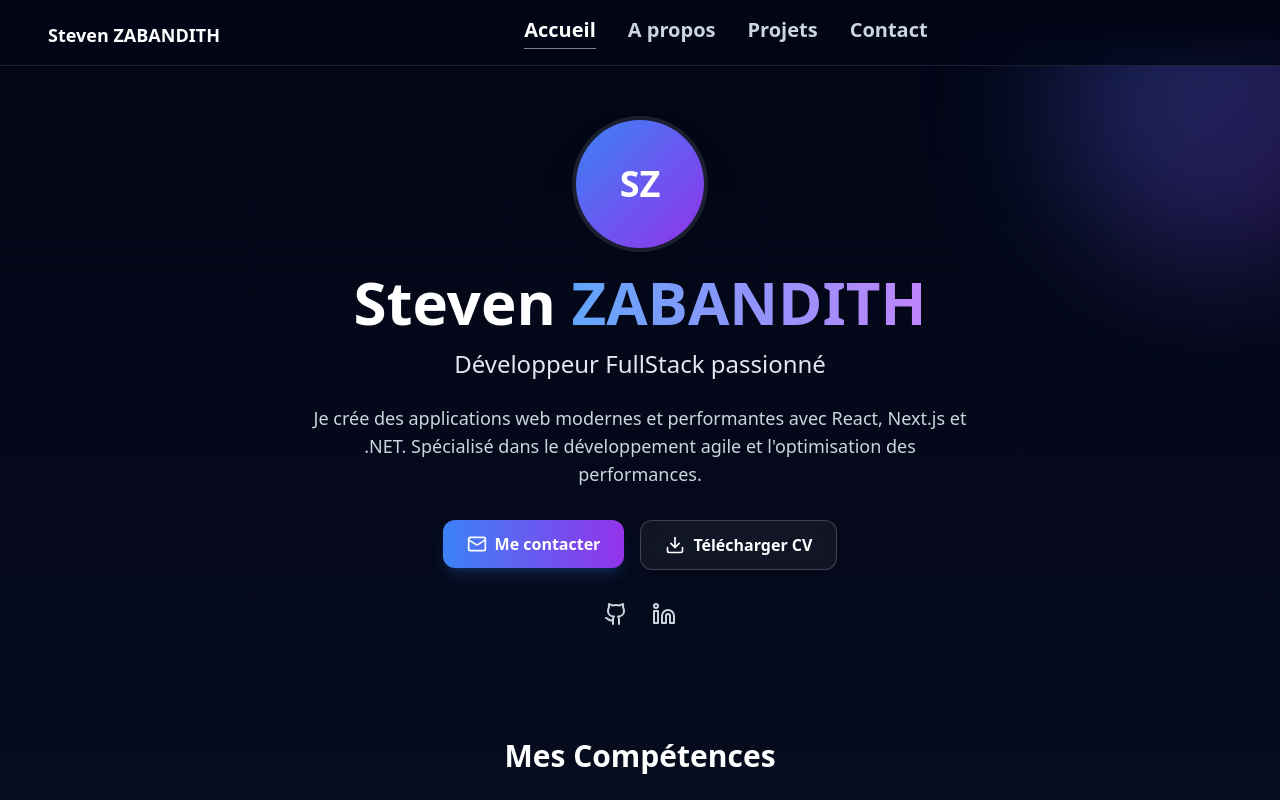
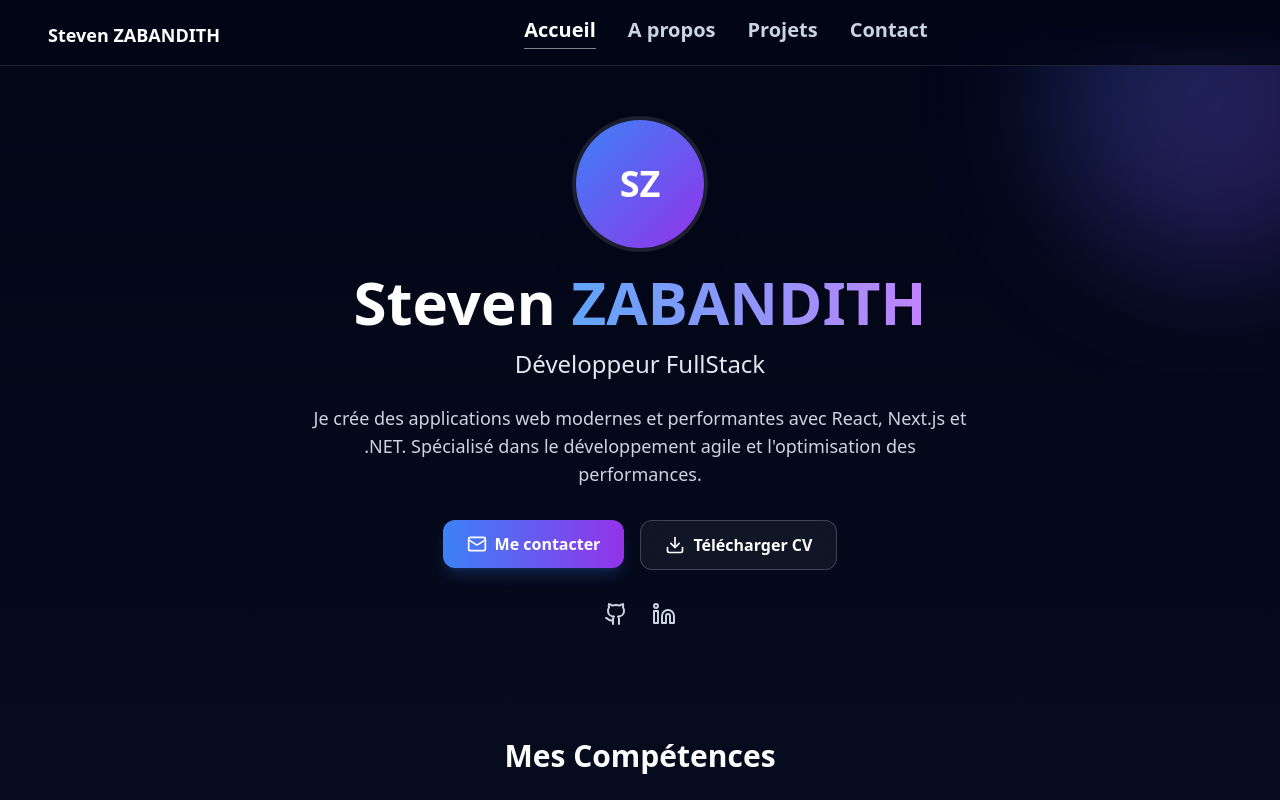
Before and after one commit to stevenzab/portfolio, a Next.js app: page / in a window 1280 px wide. Shown: the top 800 px of the page. Built offline with nearby package versions, Linux system fonts and the light colour scheme.

Commit message:
[FIX] simplify job description on HomePage for clarity

```diff
--- a/pages/index.tsx
+++ b/pages/index.tsx
@@ -187,7 +187,7 @@ const HomePage = () => {
               Steven <span className="bg-gradient-to-r from-blue-400 to-purple-400 bg-clip-text text-transparent">ZABANDITH</span>
             </h1>
             <p className="text-xl md:text-2xl text-slate-200 mb-6">
-              Développeur FullStack passionné
+              Développeur FullStack
             </p>
             <p className="text-lg text-slate-300 mb-8 max-w-2xl mx-auto">
               Je crée des applications web modernes et performantes avec React, Next.js et .NET.
```
